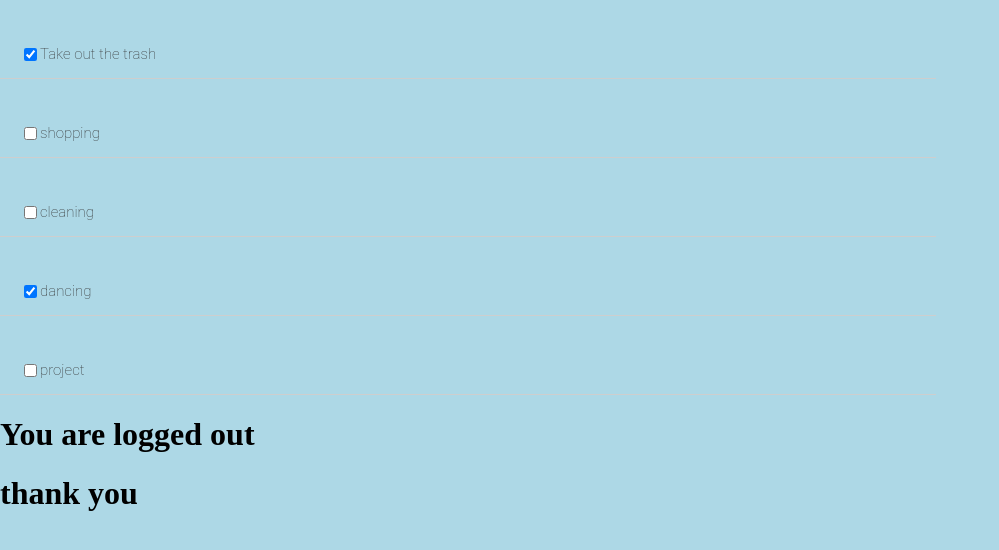
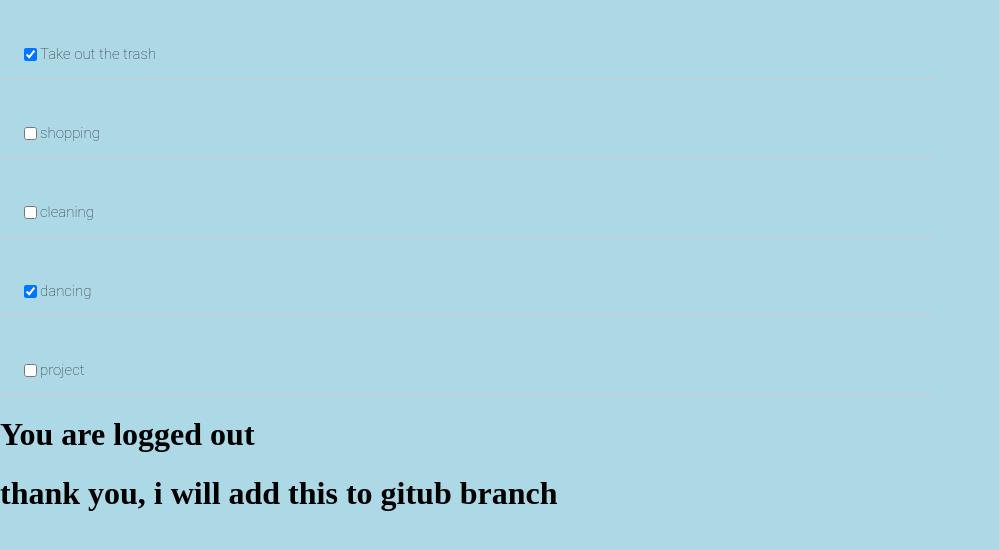
Before and after one commit to jasmine071998/React-project, a React (Create React App) app in the folder reactjs/: page / in a window 1280 px wide. Shown: the top 550 px of the page, without its empty margins (0-999 px from the left). Built offline with nearby package versions, Linux system fonts and the light colour scheme.

Commit message:
add to github branch

```diff
--- a/reactjs/src/App.js
+++ b/reactjs/src/App.js
@@ -90,7 +90,7 @@ handleChange(id){
         <div>
         {todoComp}
         <h1>You are logged {this.state.isLoggedIn ? "in" : "out"}</h1>
-        <h1>thank you</h1>
+        <h1>thank you, i will add this to gitub branch</h1>
               </div>
       )
   }
```
